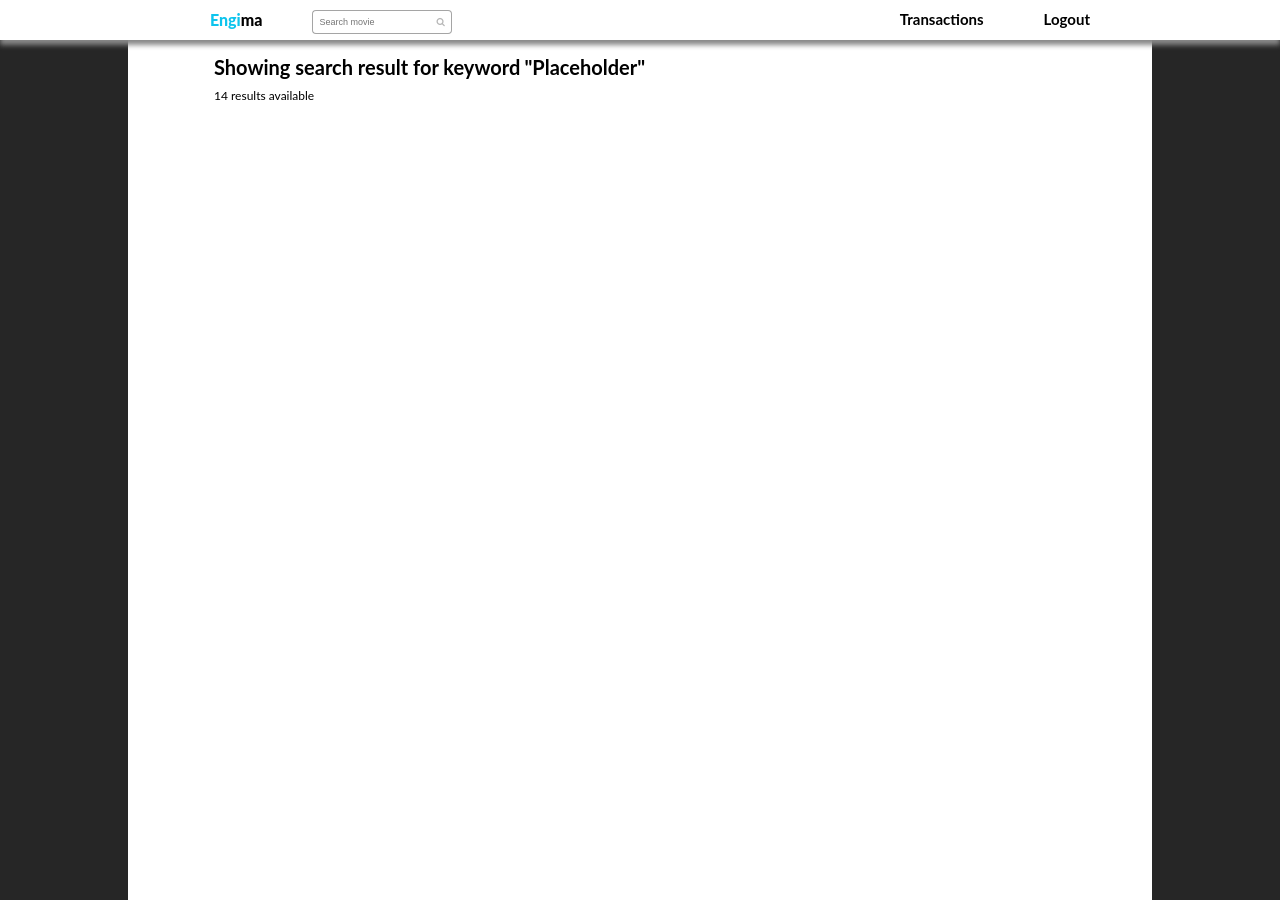
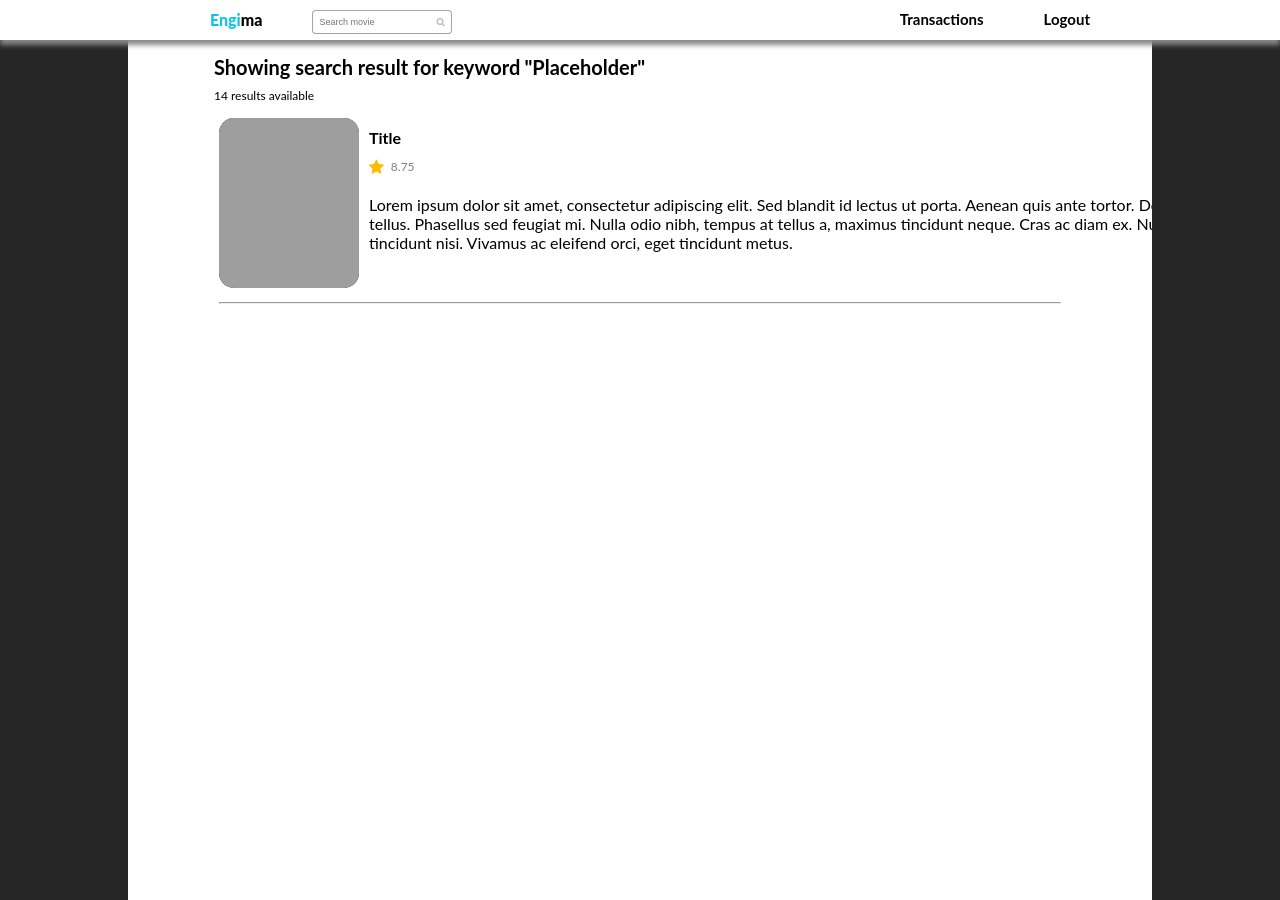
Before and after one commit to lydiaastrella/engima-cinema-web-app, a PHP site: page /page/searchresult.html in a window 1280 px wide. Run offline with PHP 8.4, Linux system fonts and the light colour scheme; grey boxes are pictures that could not be loaded.

Commit message:
add container for movie result

```diff
--- a/css/searchresult.css
+++ b/css/searchresult.css
@@ -110,3 +110,92 @@ background-color: #262626;
             font-size: 12px;
             display: inline;
         }
+
+    .resultcontainer{
+        height: fit-content;
+        padding: 5px;
+        max-width: 1075px;
+    }
+
+        .resultpostercontainer{
+            float: left;
+        }
+
+            .resultmovieposter{
+                justify-content: center;
+                background-color: #262626;
+                height: 170px;
+                width: 140px;
+                border-radius: 15px;
+            }
+
+        .resultinfocontainer{
+            margin: 5px 150px 5px 10px;
+            width: 1050px;
+        }
+
+            .resultmovietitle{
+                padding-left: 130px;
+                margin: 10px 10px 10px 10px;
+                font-weight: bold;
+            }
+
+            .resultratingcontainer{
+                display: inline-flex;
+            }
+
+                .resultstarrating{
+                    display:inline;
+                    margin: 0px 10px 5px 3px;
+                }
+
+                .fa-star{
+                    color: #fdbb02;
+                    margin-right: 7px;
+                    padding-left: 10px;
+                }
+
+                .resulttextrating{
+                    font-size: 12px;
+                    color: #808080;
+                    margin: 2px 0px 5px 0px;
+                }
+
+            .resultmovieoverview{
+                padding-left: 10px;
+                max-width: 910px;
+                overflow-wrap: break-word;
+                word-wrap: break-word;
+                max-lines: 3;
+                overflow-x: hidden;
+                text-overflow: ellipsis;
+                white-space: normal;
+            }
+
+            .viewdetail{
+                float: right;
+                background-color: transparent;
+                outline: none;
+                border: none;
+            }
+
+            .textviewdetail{
+                display: inline;
+                color: #0dc4ed;
+            }
+
+            .fa-chevron-right{
+                background-color: #0dc4ed;
+                width: 20px;
+                height: 20px;
+                border: none;
+                border-radius: 50%;
+                text-align: center;
+                margin-left: 3px;
+                padding: 6px 0px 0px 4px;
+                color:white;
+            }
+
+            hr{
+                margin-top: 50px;
+            }
--- a/page/searchresult.html
+++ b/page/searchresult.html
@@ -29,6 +29,24 @@
         <article class="totalresult">
             <p class="resultsavailable">14 results available</p>
         </article>
+        <article class="resultcontainer">
+            <div class="resultpostercontainer">
+                <img class="resultmovieposter" src="not-found.jpg">
+            </div>
+            <div class="resultinfocontainer">
+                <p class="resultmovietitle">Title</p>
+                <div class="resultratingcontainer">
+                    <div class="resultratingstar"><i class="fa fa-star"></i></div>
+                    <p class="resulttextrating">8.75</p>
+                </div>
+                <p class="resultmovieoverview">Lorem ipsum dolor sit amet, consectetur adipiscing elit. Sed blandit id lectus ut porta. Aenean quis ante tortor. Donec id augue tellus. Phasellus sed feugiat mi. Nulla odio nibh, tempus at tellus a, maximus tincidunt neque. Cras ac diam ex. Nulla ornare tincidunt nisi. Vivamus ac eleifend orci, eget tincidunt metus.</p>
+                <button class="viewdetail">
+                    <p class="textviewdetail">View details</p>
+                    <i class="fa fa-chevron-right"></i>
+                </button>
+            </div>
+            <hr>
+        </article>
     </section>
 </body>
 </html>
```
